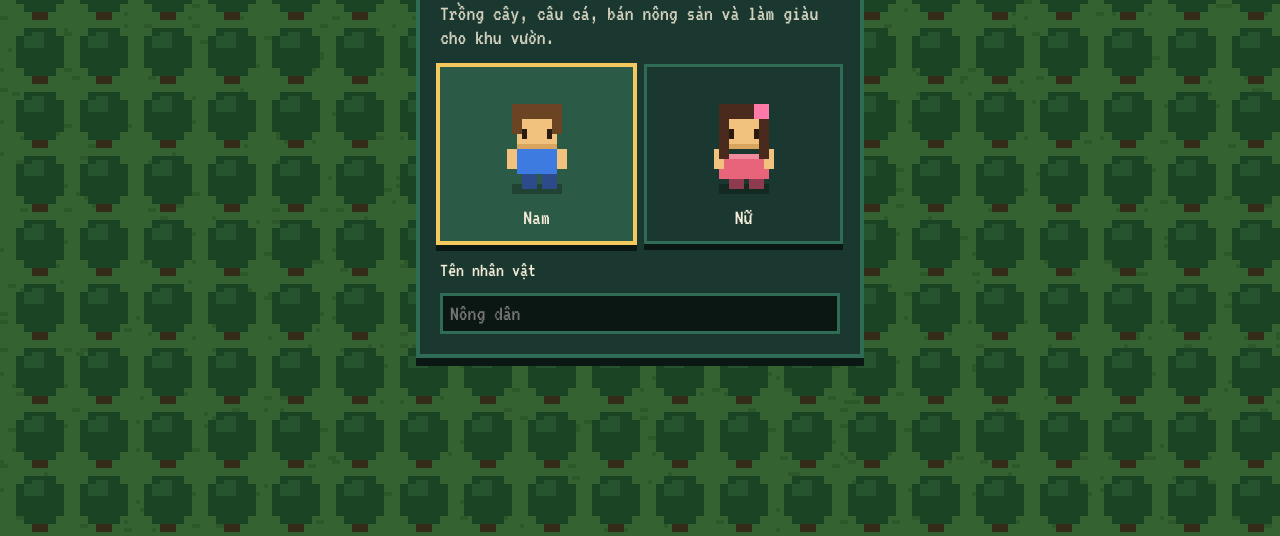
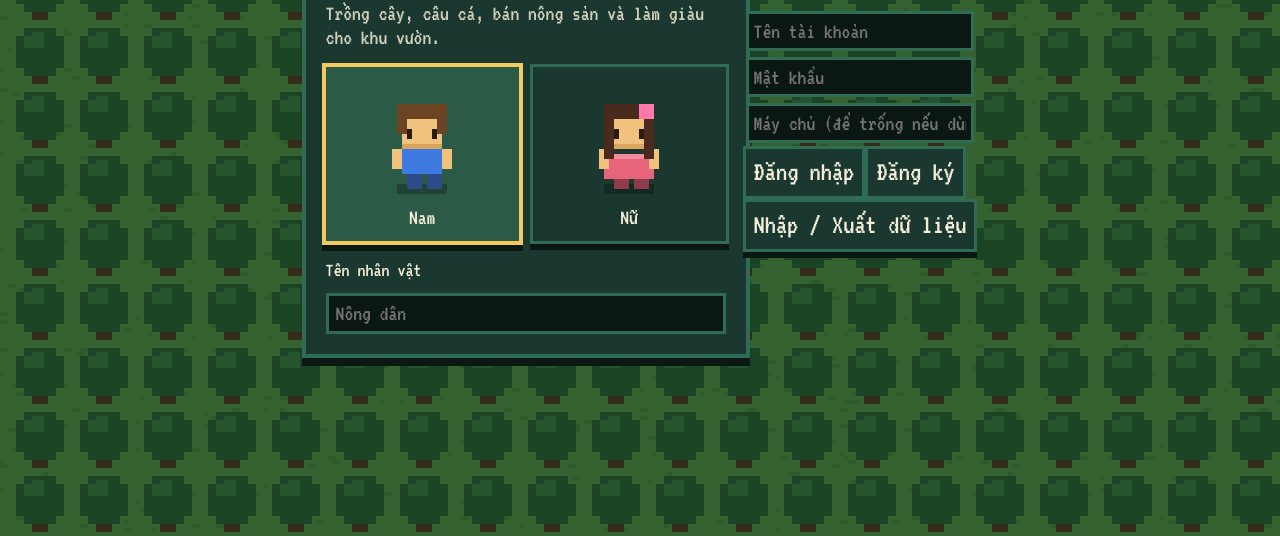
Before and after one commit to lamchau520-droid/Relaxation-and-life, a website: page public/index.html in a window 1280 px wide. Shown: the part 264-800 px from the top of the page. Drawn offline with Linux system fonts and the light colour scheme.

Commit message:
Add files via upload

```diff
--- a/public/index.html
+++ b/public/index.html
@@ -887,8 +887,8 @@ $("btnLogin").onclick = () => authGo("acc_login");
 $("btnReg").onclick = () => authGo("acc_reg");
 $("btnOnline").onclick = goOnline;
 // Đưa khung đăng nhập vào cửa sổ Tài khoản, mở được cả khi đang chơi
-$("loginP").querySelector(".card").appendChild($("acct"));
-$("accBtn").onclick = () => { if (!playing) return; overlay = true; $("loginP").hidden = false; };
+$("menu").appendChild($("acct")); // form đăng nhập nằm trong menu lúc mở game
+$("accBtn").onclick = () => { if (!playing) return; $("loginP").querySelector(".card").appendChild($("acct")); overlay = true; $("loginP").hidden = false; };
 $("loginX").onclick = () => { overlay = false; $("loginP").hidden = true; };
 if (AUTH.tok) { $("btnOnline").hidden = false; $("btnOnline").textContent = AUTH.name ? "Vào khu online (" + AUTH.name + ")" : "Vào khu online"; }
 
```
